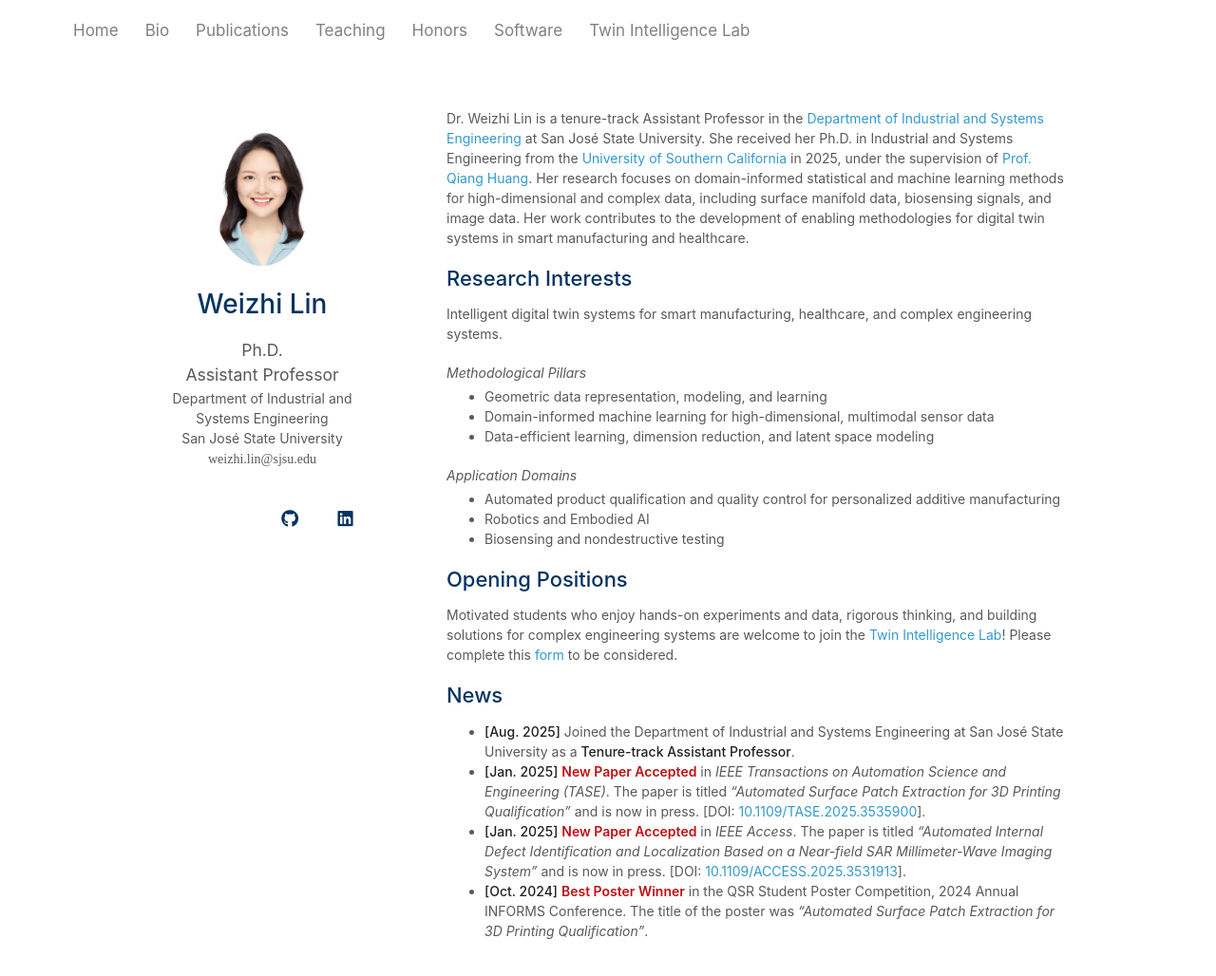
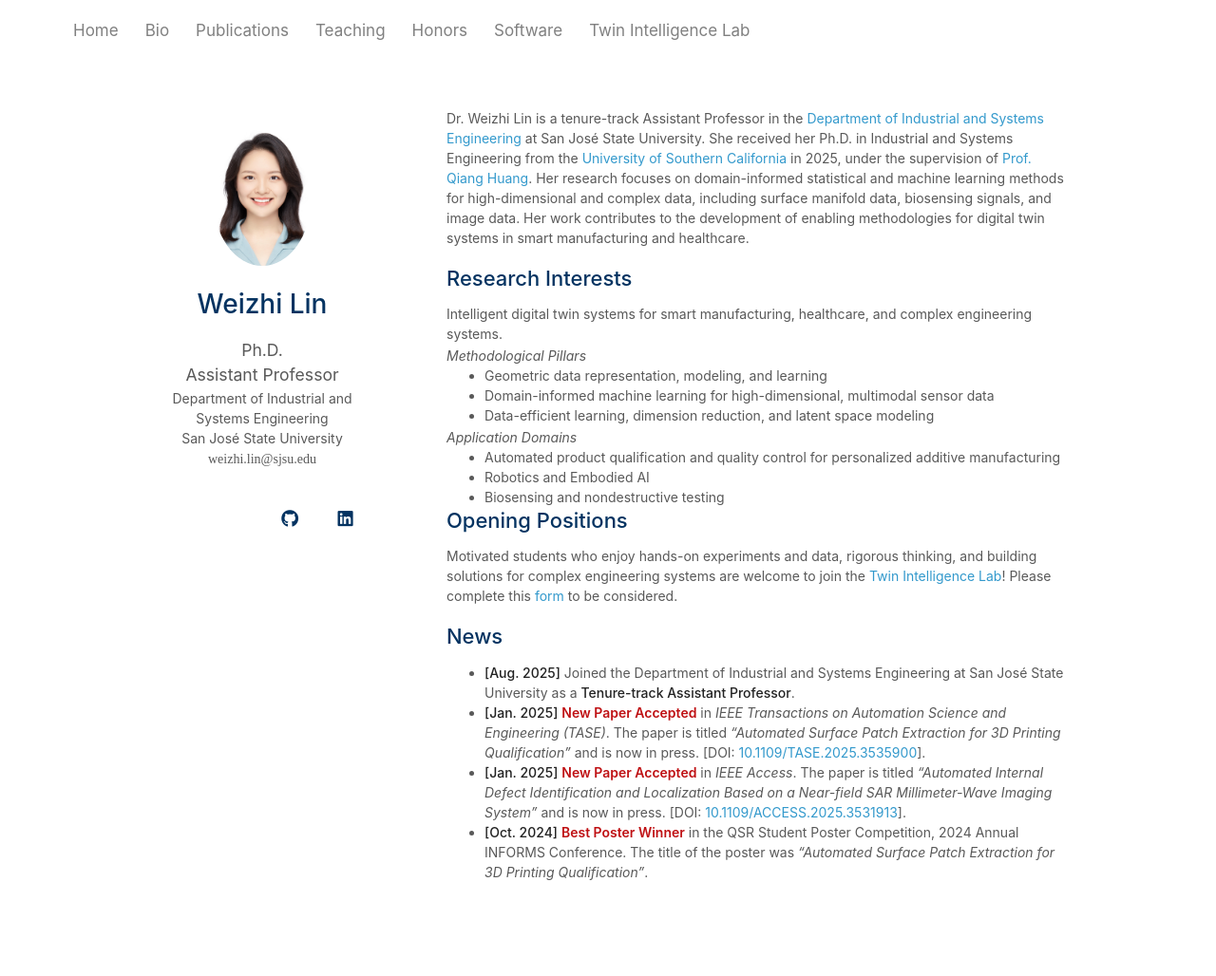
Before and after one commit to weizhi-lin/weizhi-lin.github.io, a Jekyll site: the page built from index.md, in a window 1280 px wide and 1082 px high. Shown: the top 1028 px of the window at 95% size. Built offline with Jekyll 4.4.1, drawn with Linux system fonts in a browser that asks for light colours; a style sheet for code colours, icons or effects is not loaded.

Commit message:
Update index.md

```diff
--- a/index.md
+++ b/index.md
@@ -5,17 +5,19 @@
 Dr. Weizhi Lin is a tenure-track Assistant Professor in the [Department of Industrial and Systems Engineering](https://www.sjsu.edu/ise/) at San José State University. She received her Ph.D. in Industrial and Systems Engineering from the [University of Southern California](https://ise.usc.edu/) in 2025, under the supervision of [Prof. Qiang Huang](https://huanglab.usc.edu/). Her research focuses on domain-informed statistical and machine learning methods for high-dimensional and complex data, including surface manifold data, biosensing signals, and image data. Her work contributes to the development of enabling methodologies for digital twin systems in smart manufacturing and healthcare.
 
 ## Research Interests
-Intelligent digital twin systems for smart manufacturing, healthcare, and complex engineering systems.
+<p style="margin-bottom: 2px;">
+  Intelligent digital twin systems for smart manufacturing, healthcare, and complex engineering systems.
+</p>
 
-<p style="margin-bottom: 4px;"><em>Methodological Pillars</em></p>
-<ul style="margin-top: 0;">
+<p style="margin-top: 0; margin-bottom: 0;"><em>Methodological Pillars</em></p>
+<ul style="margin-top: 0; margin-bottom: 2px;">
   <li>Geometric data representation, modeling, and learning</li>
   <li>Domain-informed machine learning for high-dimensional, multimodal sensor data</li>
   <li>Data-efficient learning, dimension reduction, and latent space modeling</li>
 </ul>
 
-<p style="margin-bottom: 4px;"><em>Application Domains</em></p>
-<ul style="margin-top: 0;">
+<p style="margin-top: 0; margin-bottom: 0;"><em>Application Domains</em></p>
+<ul style="margin-top: 0; margin-bottom: 2px;">
   <li>Automated product qualification and quality control for personalized additive manufacturing</li>
   <li>Robotics and Embodied AI</li>
   <li>Biosensing and nondestructive testing</li>
```
